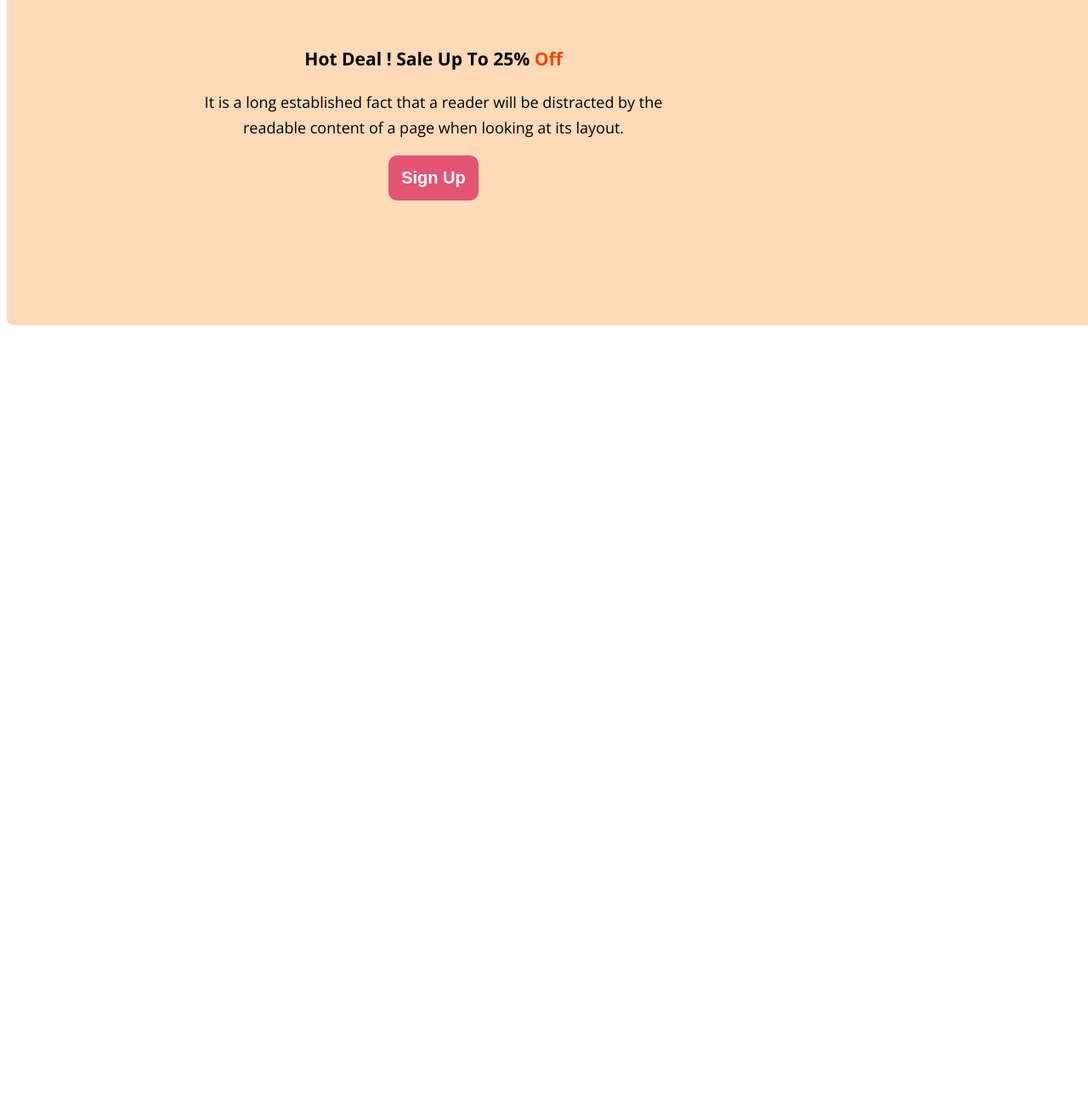
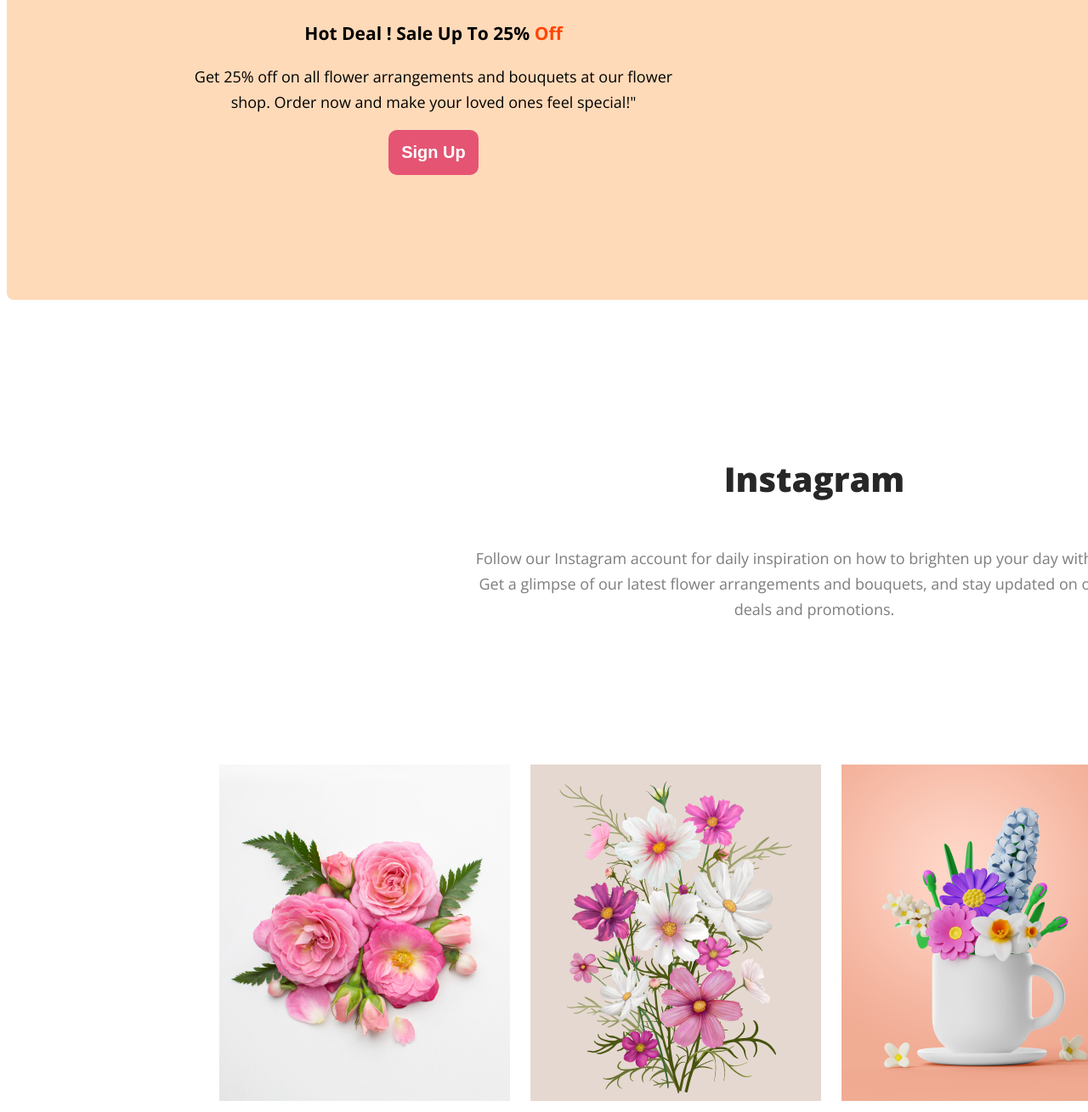
Before and after one commit to tahmidsadman/Assignment-1, a plain HTML site: page index.html in a window 1280 px wide. Shown: the part 1876-3185 px from the top of the page at 85% size. Before the commit the page ends 2267 px from the top, so only its background shows below. Drawn offline with nearby package versions, Linux system fonts and the light colour scheme.

Commit message:
added instagram section

```diff
--- a/Styles/flowers.css
+++ b/Styles/flowers.css
@@ -1,5 +1,5 @@
 main {
-    margin-top: 120px;
+    margin-top: 90px;
 }
 
 body {
@@ -198,3 +198,37 @@ body {
     height: 430px;
     margin: 100px 300px 100px;
 }
+
+.instagram {
+    display: flex;
+    width: 594px;
+    flex-direction: column;
+    margin: 150px;
+    margin-left: 550px;
+    width: 800px;
+}
+
+.insta-header {
+    color: #272727;
+    text-align: center;
+    font-size: 40px;
+    font-style: normal;
+    font-weight: 800;
+    line-height: normal;
+}
+
+.insta-text {
+    color: rgba(39, 39, 39, 0.60);
+    text-align: center;
+    font-size: 18px;
+    font-style: normal;
+    font-weight: 400;
+    line-height: 30px;
+}
+
+.fourflowers{
+    display: flex;
+    margin-left: 250px;
+    margin-top: 0;
+    gap: 24px;
+}
--- a/index.html
+++ b/index.html
@@ -59,7 +59,7 @@
               <div class="hotdeal">
                 <div class="hotdeal-text">
                     <h3><b> Hot Deal ! Sale Up To 25% <span id="dealfont">Off</span> </b></h3>
-                    <p>It is a long established fact that a reader will be distracted by the readable content of a page when looking at its layout.</p>
+                    <p>Get 25% off on all flower arrangements and bouquets at our flower shop. Order now and make your loved ones feel special!"</p>
                     <button class="btn-style">Sign Up</button>
                 </div>
              <div class="hotdeal-image">
@@ -67,6 +67,43 @@
              </div>
 
               </div>
+
+      </section>
+
+      <section>
+        <div class="instagram">
+        <h2 class="insta-header">Instagram</h2>
+        <p class="insta-text">Follow our Instagram account for daily inspiration on how to brighten up your day with flowers. Get a glimpse of our latest flower arrangements and bouquets, and stay updated on our latest deals and promotions.</p>
+        </div>
+      </section>
+
+      <section>
+             <div class="fourflowers">
+                <div>
+                    <img src="Flower Asset/Flower 01.png" alt="">
+                </div>
+
+                <div>
+                    <img src="Flower Asset/Rectangle 4.png" alt="">
+                </div>
+
+                <div>
+                    <img src="Flower Asset/Rectangle 5.png" alt="">
+                </div>
+
+                <div>
+                    <img src="Flower Asset/Rectangle 6.png" alt="">
+                </div>
+
+
+
+
+
+             </div>
+
+
+
+
 
       </section>
 
```
